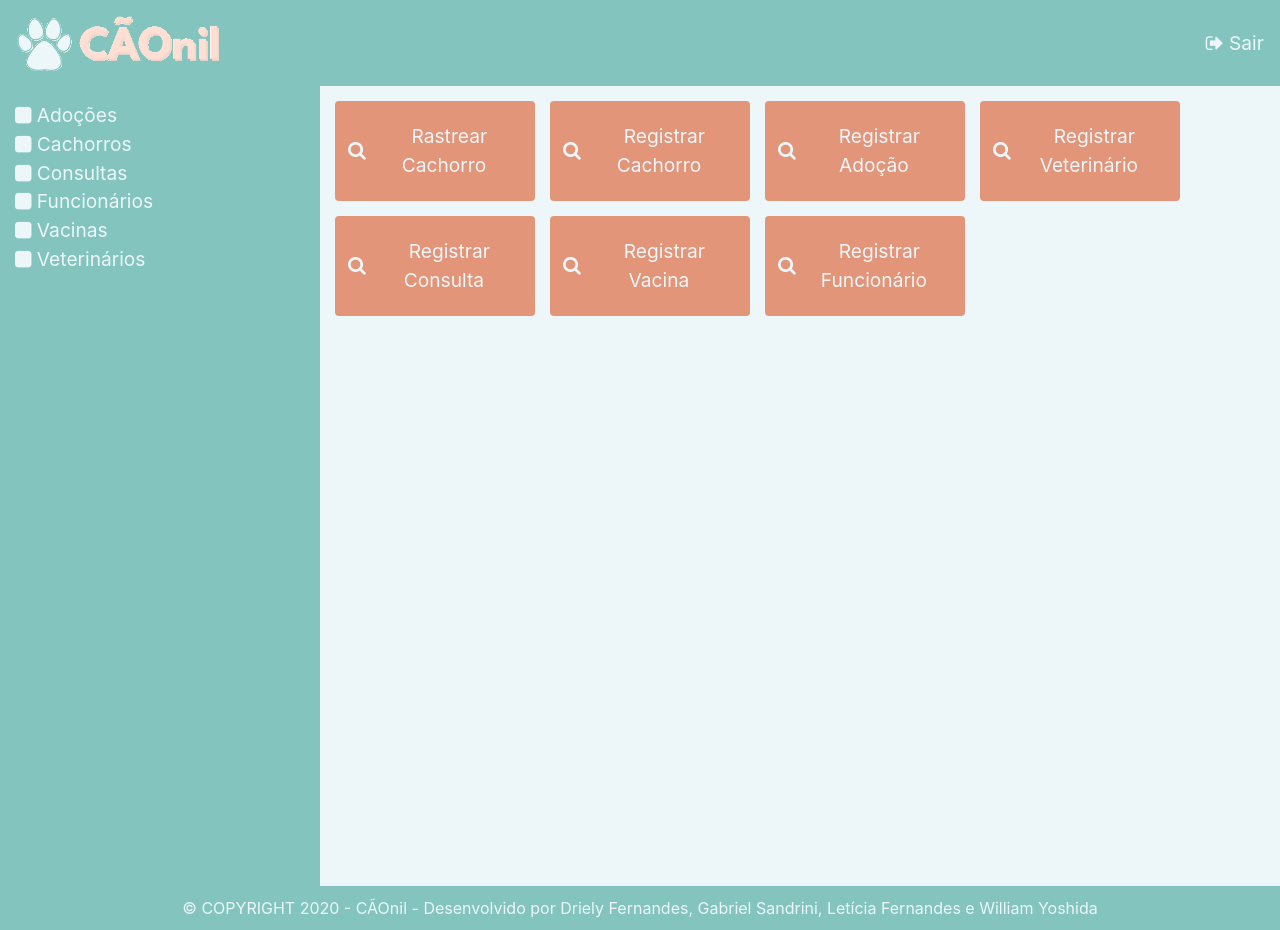
After one commit to gabrielsandrini/canil-ifsp, a Django app: page / in a window 1280 px wide. The commit adds this page. Run offline with Django 3.2, Linux system fonts and the light colour scheme; some libraries are stand-ins or nearby versions.

Commit message:
implementando o template

```diff
--- /dev/null
+++ b/core/templates/core/index.html
@@ -0,0 +1,32 @@
+{% extends 'base.html' %}
+{% load static %}
+
+{% block title %}
+    Página Inicial
+{% endblock %}
+
+{% block main %}
+    <div class="d-flex flex-wrap align-items-center">
+        <a class="btn btn-pagina-principal">
+            <i class="fa fa-search" aria-hidden="true"></i> &nbsp Rastrear Cachorro
+        </a>
+        <a class="btn btn-pagina-principal">
+            <i class="fa fa-search" aria-hidden="true"></i> &nbsp Registrar Cachorro
+        </a>
+        <a class="btn btn-pagina-principal">
+            <i class="fa fa-search" aria-hidden="true"></i> &nbsp Registrar Adoção
+        </a>
+        <a class="btn btn-pagina-principal">
+            <i class="fa fa-search" aria-hidden="true"></i> &nbsp Registrar Veterinário
+        </a>
+        <a class="btn btn-pagina-principal">
+            <i class="fa fa-search" aria-hidden="true"></i> &nbsp Registrar Consulta
+        </a>
+        <a class="btn btn-pagina-principal">
+            <i class="fa fa-search" aria-hidden="true"></i> &nbsp Registrar Vacina
+        </a>
+        <a class="btn btn-pagina-principal">
+            <i class="fa fa-search" aria-hidden="true"></i> &nbsp Registrar Funcionário
+        </a>
+    </div>
+{% endblock %}
--- /dev/null
+++ b/static_files/css/style.css
@@ -0,0 +1,63 @@
+html{
+    height: 100%;
+}
+
+body{
+    display: flex;
+    flex-direction: column;
+    min-height: 100%;
+}
+
+.container-fluid{
+    flex: 1;
+}
+
+footer{
+    position: relative;
+    text-align: center;
+    padding: 10px 10px;
+    background-color: #83C5BE;
+    color: #EDF6F9;
+}
+
+.navbar{
+    background-color: #83C5BE;
+}
+
+.sidebar{
+    padding-top: 15px;
+    background-color: #83C5BE;
+}
+
+.content{
+    background-color: #EDF6F9;
+    height: 100vh;
+}
+
+.nav-item a{
+    color: #EDF6F9;
+    font-size: 1.2rem;
+}
+
+.nav-item a:hover{
+    text-decoration: none;
+    color: #FFDDD2;
+}
+
+.btn-pagina-principal{
+    height: 100px;
+    width: 200px;
+    margin-top: 15px;
+    margin-right: 15px;
+    background-color: #E29578;
+    color: #EDF6F9;
+    display: flex;
+    justify-content: center;
+    align-items: center;
+    font-size: 1.2rem;
+}
+
+.btn-pagina-principal:hover{
+    background-color: #e29578d4;
+    color: #EDF6F9;
+}
--- a/templates/base.html
+++ b/templates/base.html
@@ -1,11 +1,74 @@
 {% load static %}
 <!DOCTYPE html>
-<html lang="en">
+<html lang="pt-BR">
 <head>
     <meta charset="UTF-8">
-    <title>Title</title>
+    <title>{% block title %}{% endblock %} - CÃOnil</title>
+
+    <!-- CSS -->
+    <link rel="stylesheet" href="https://stackpath.bootstrapcdn.com/bootstrap/4.5.2/css/bootstrap.min.css" integrity="sha384-JcKb8q3iqJ61gNV9KGb8thSsNjpSL0n8PARn9HuZOnIxN0hoP+VmmDGMN5t9UJ0Z" crossorigin="anonymous">
+    <link rel="stylesheet" href="{% static 'css/style.css' %}">
+    <link rel="stylesheet" href="https://stackpath.bootstrapcdn.com/font-awesome/4.7.0/css/font-awesome.min.css" integrity="sha384-wvfXpqpZZVQGK6TAh5PVlGOfQNHSoD2xbE+QkPxCAFlNEevoEH3Sl0sibVcOQVnN" crossorigin="anonymous">
+
+    <!-- FAVICON -->
+    <link rel="shortcut icon" href="{% static 'images/favicon.ico' %}" type="image/x-icon">
+    <link rel="icon" href="{% static 'images/favicon.ico' %}" type="image/x-icon">
+
+    <!-- JS -->
+    <script src="https://stackpath.bootstrapcdn.com/bootstrap/4.5.2/js/bootstrap.min.js" integrity="sha384-B4gt1jrGC7Jh4AgTPSdUtOBvfO8shuf57BaghqFfPlYxofvL8/KUEfYiJOMMV+rV" crossorigin="anonymous"></script>
+
 </head>
 <body>
-
+    <nav class="navbar">
+        <a href="{% url 'index' %}" class="navbar-brand">
+            <img src="{% static 'images/logo.png' %}" height="60">
+        </a>
+        <ul class="navbar-nav ml-auto">
+            <li class="nav-item">
+                <a href="#" class="nav-link"><i class="fa fa-sign-out" aria-hidden="true"></i> Sair</a>
+            </li>
+        </ul>
+    </nav>
+    <div class="container-fluid">
+        <div class="row content">
+            <!--<nav class="sidebar navbar-expand-lg col-3">-->
+            <nav class="sidebar col-3">
+                <!--<button class="navbar-toggle btn" type="button" data-toggle="collapse" data-target="#navbarContent"
+                        aria-controls="navbarContent" aria-expanded="false">
+                    <i class="fa fa-bars" aria-hidden="true"></i>
+                </button>-->
+                <!--<div class="collapse navbar-collapse" id="navbarContent">-->
+                <div>
+                    <ul class="navbar-nav flex-column">
+                        <li class="nav-item">
+                            <a href="#"><i class="fa fa-square" aria-hidden="true"></i> Adoções</a>
+                        </li>
+                        <li class="nav-item">
+                            <a href="#"><i class="fa fa-square" aria-hidden="true"></i> Cachorros</a>
+                        </li>
+                        <li class="nav-item">
+                            <a href="#"><i class="fa fa-square" aria-hidden="true"></i> Consultas</a>
+                        </li>
+                        <li class="nav-item">
+                            <a href="#"><i class="fa fa-square" aria-hidden="true"></i> Funcionários</a>
+                        </li>
+                        <li class="nav-item">
+                            <a href="#"><i class="fa fa-square" aria-hidden="true"></i> Vacinas</a>
+                        </li>
+                        <li class="nav-item">
+                            <a href="#"><i class="fa fa-square" aria-hidden="true"></i> Veterinários</a>
+                        </li>
+                    </ul>
+                </div>
+            </nav>
+            <div class="col-9">
+                {% block main %}
+                {% endblock %}
+            </div>
+        </div>
+    </div>
+    <footer>
+        © COPYRIGHT 2020 - CÃOnil - Desenvolvido por Driely Fernandes, Gabriel Sandrini, Letícia Fernandes e William Yoshida
+    </footer>
 </body>
 </html>
```
Also changed, not shown: static_files/images/favicon.ico (added), static_files/images/logo.png (added).
